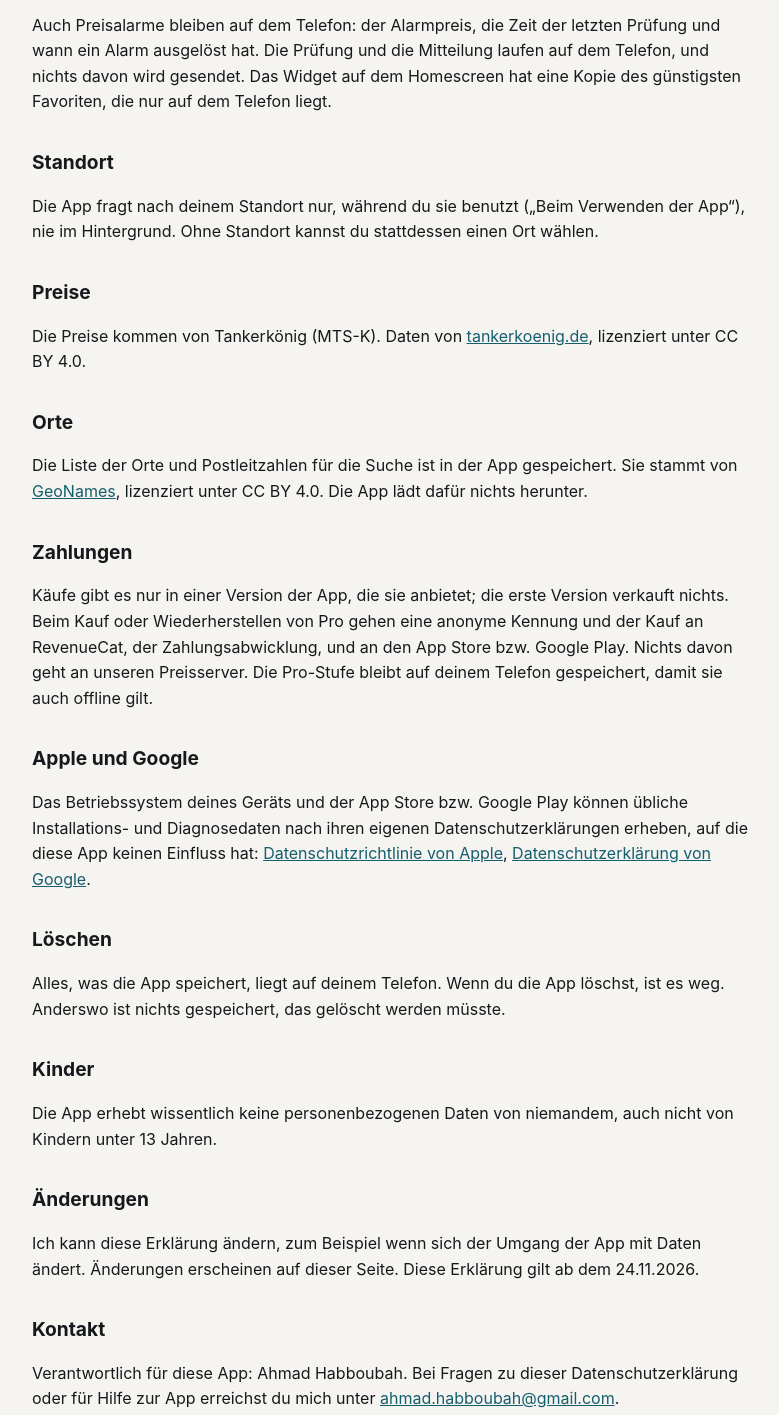
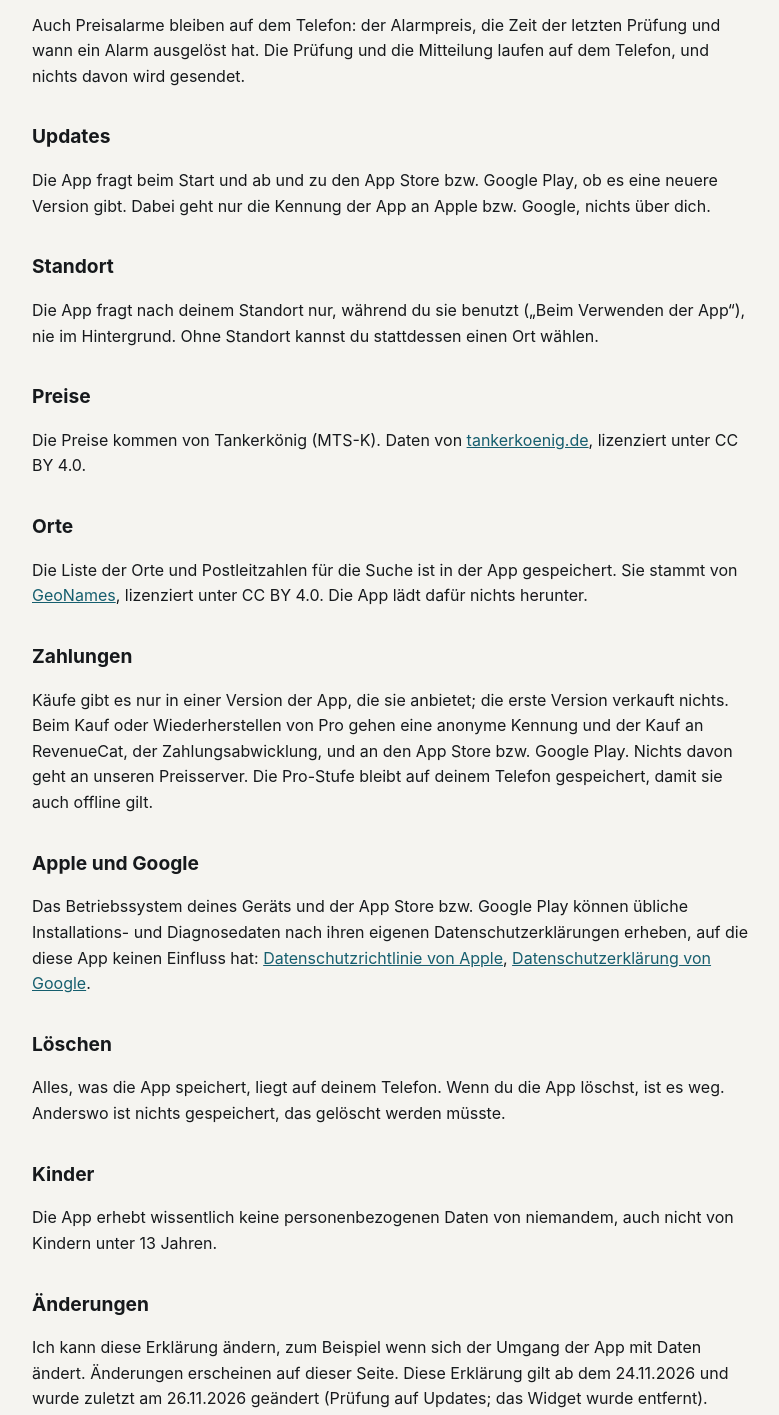
Before and after one commit to habboubah/privacy-policy, a plain HTML site: page fuelapp/de/index.html in a window 1280 px wide. Shown: the part 1124-2539 px from the top of the page, without its empty margins (248-1027 px from the left). Drawn offline with Linux system fonts and the light colour scheme.

Commit message:
Tankenblick privacy policy: update check, no widget
Co-Authored-By: Claude Opus 5.5 <noreply@anthropic.com>
Claude-Session: https://claude.ai/code/session_01JGL8pD5bpVPgJ6ZukHGgyA

```diff
--- a/fuelapp/de/index.html
+++ b/fuelapp/de/index.html
@@ -35,7 +35,10 @@
 
 <h2>Was nur auf deinem Telefon bleibt</h2>
 <p>Favoriten, Einstellungen, ein von dir gewählter Ort (Name, Postleitzahl und gerundeter Punkt; die Suche nach einem Ort sendet nichts), der Preisverlauf, die Öffnungszeiten von Tankstellen, die du geöffnet hast, das Tankbuch und wann die App auf diesem Telefon zum ersten Mal lief (Datum und Version). Sie verlassen das Telefon nicht. Die zuletzt gesehenen Preise werden für den Offline-Modus ebenfalls nur auf dem Telefon gespeichert.</p>
-<p>Auch Preisalarme bleiben auf dem Telefon: der Alarmpreis, die Zeit der letzten Prüfung und wann ein Alarm ausgelöst hat. Die Prüfung und die Mitteilung laufen auf dem Telefon, und nichts davon wird gesendet. Das Widget auf dem Homescreen hat eine Kopie des günstigsten Favoriten, die nur auf dem Telefon liegt.</p>
+<p>Auch Preisalarme bleiben auf dem Telefon: der Alarmpreis, die Zeit der letzten Prüfung und wann ein Alarm ausgelöst hat. Die Prüfung und die Mitteilung laufen auf dem Telefon, und nichts davon wird gesendet.</p>
+
+<h2>Updates</h2>
+<p>Die App fragt beim Start und ab und zu den App Store bzw. Google Play, ob es eine neuere Version gibt. Dabei geht nur die Kennung der App an Apple bzw. Google, nichts über dich.</p>
 
 <h2>Standort</h2>
 <p>Die App fragt nach deinem Standort nur, während du sie benutzt („Beim Verwenden der App“), nie im Hintergrund. Ohne Standort kannst du stattdessen einen Ort wählen.</p>
@@ -59,7 +62,7 @@
 <p>Die App erhebt wissentlich keine personenbezogenen Daten von niemandem, auch nicht von Kindern unter 13 Jahren.</p>
 
 <h2>Änderungen</h2>
-<p>Ich kann diese Erklärung ändern, zum Beispiel wenn sich der Umgang der App mit Daten ändert. Änderungen erscheinen auf dieser Seite. Diese Erklärung gilt ab dem 24.11.2026.</p>
+<p>Ich kann diese Erklärung ändern, zum Beispiel wenn sich der Umgang der App mit Daten ändert. Änderungen erscheinen auf dieser Seite. Diese Erklärung gilt ab dem 24.11.2026 und wurde zuletzt am 26.11.2026 geändert (Prüfung auf Updates; das Widget wurde entfernt).</p>
 
 <h2>Kontakt</h2>
 <p>Verantwortlich für diese App: Ahmad Habboubah. Bei Fragen zu dieser Datenschutzerklärung oder für Hilfe zur App erreichst du mich unter <a href="mailto:ahmad.habboubah@gmail.com">ahmad.habboubah@gmail.com</a>.</p>
```
Also changed, not shown: fuelapp/index.html (+5 -2 lines).
